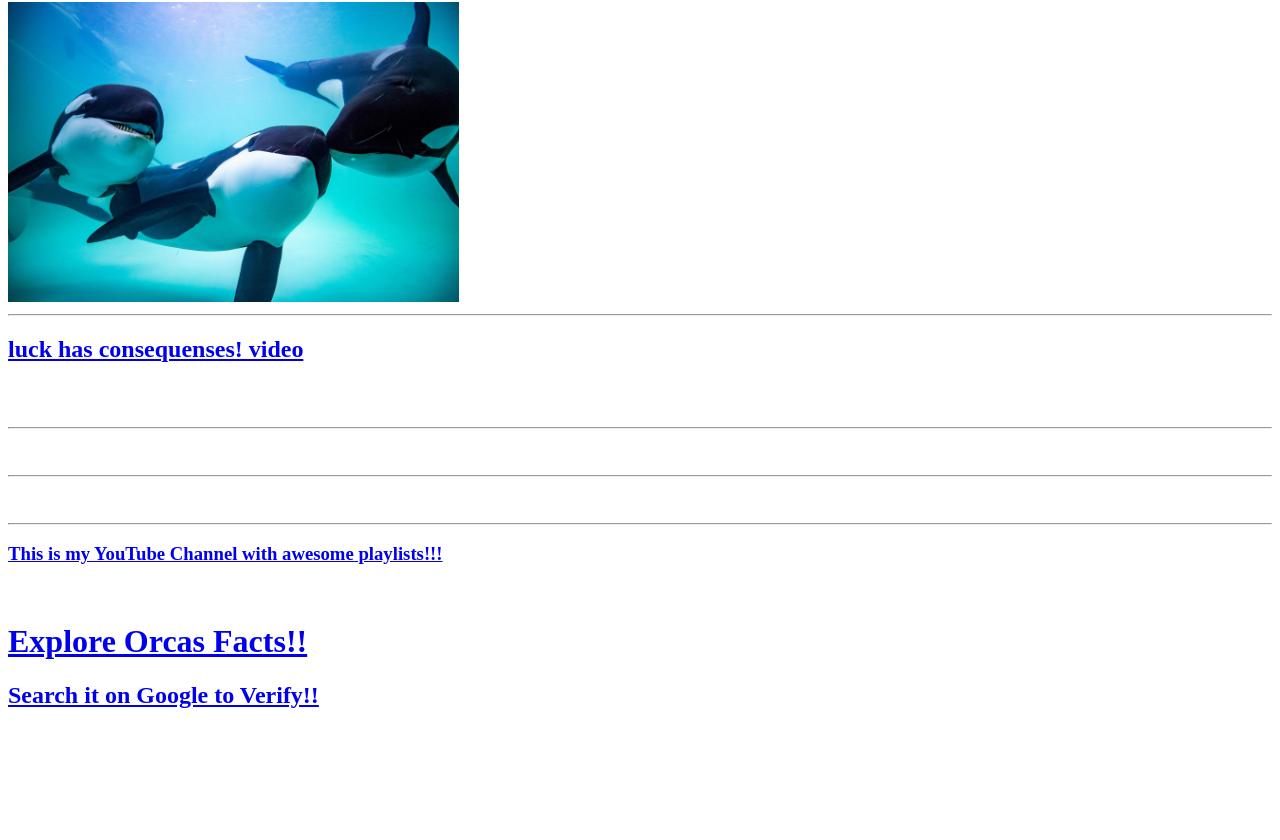
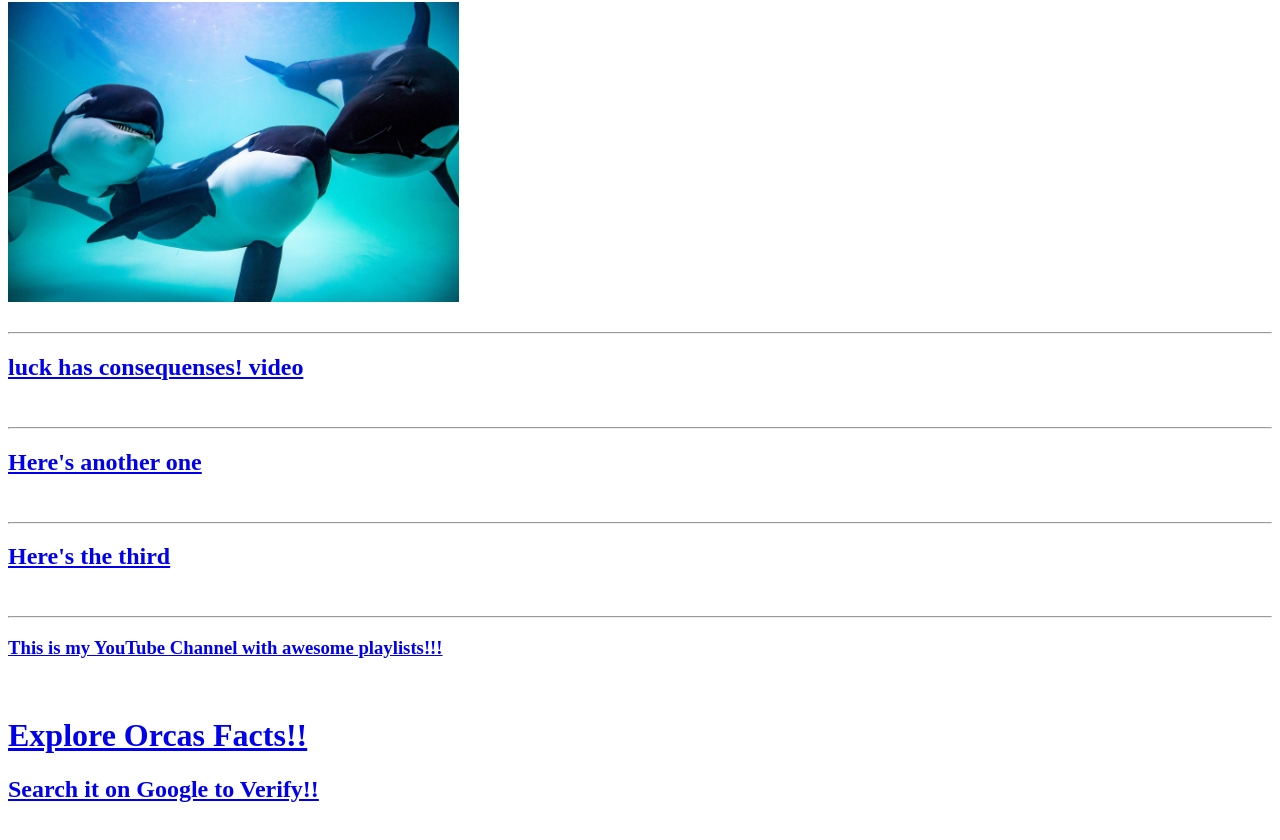
Before and after one commit to KumariSandhya2003/Tejas-s-Website, a plain HTML site: page Tejas's Website.html in a window 1280 px wide. Shown: the part 78-918 px from the top of the page. Before the commit the page ends 833 px from the top, so only its background shows below. Drawn offline with Linux system fonts and the light colour scheme.

Commit message:
updated files

```diff
--- a/Tejas's Website.html
+++ b/Tejas's Website.html
@@ -11,15 +11,15 @@
     <h1 style="color:darkblue">Hello Orca friends!</h1>
         <!-- Image -->
     <img style="height: 300px;" style="width:300px;" src="Orca.jpg" alt="I like orcas!"/>
- <br>   <hr>
-  <h2><strong><a href="https://www.youtube.com/watch?v=LAViD9w0aFw"> luck has consequenses! video</a>  </strong></h2>
-        <br> <br> <hr>
-       <h2><strong><a href="https://www.youtube.com/watch?v=r-tvQxW9JvM"></a>  </strong></h2>
+ <br>  <br>  <hr>
+  <h2><strong><a href="https://www.youtube.com/watch?v=LAViD9w0aFw"> luck has consequenses! video</a></strong></h2>
+        <br> <hr>
+
+       <h2><strong><a href="https://www.youtube.com/watch?v=r-tvQxW9JvM">Here's another one</a></strong></h2>
        <br>  <hr>
 
-       <h2><strong><a href="https://www.youtube.com/watch?v=Hsmu7lExjmI"></a>  </strong></h2>
+       <h2><strong><a href="https://www.youtube.com/watch?v=Hsmu7lExjmI">Here's the third</a></strong></h2>
        <br>  <hr>
-
 
     <!-- Bold Link -->
     <h3><strong><a href="https://www.youtube.com/channel/UC8Ac2Eg9IzXEdjBrPpTgy6A">This is my YouTube Channel with awesome playlists!!!</a></strong> </h3>
```
